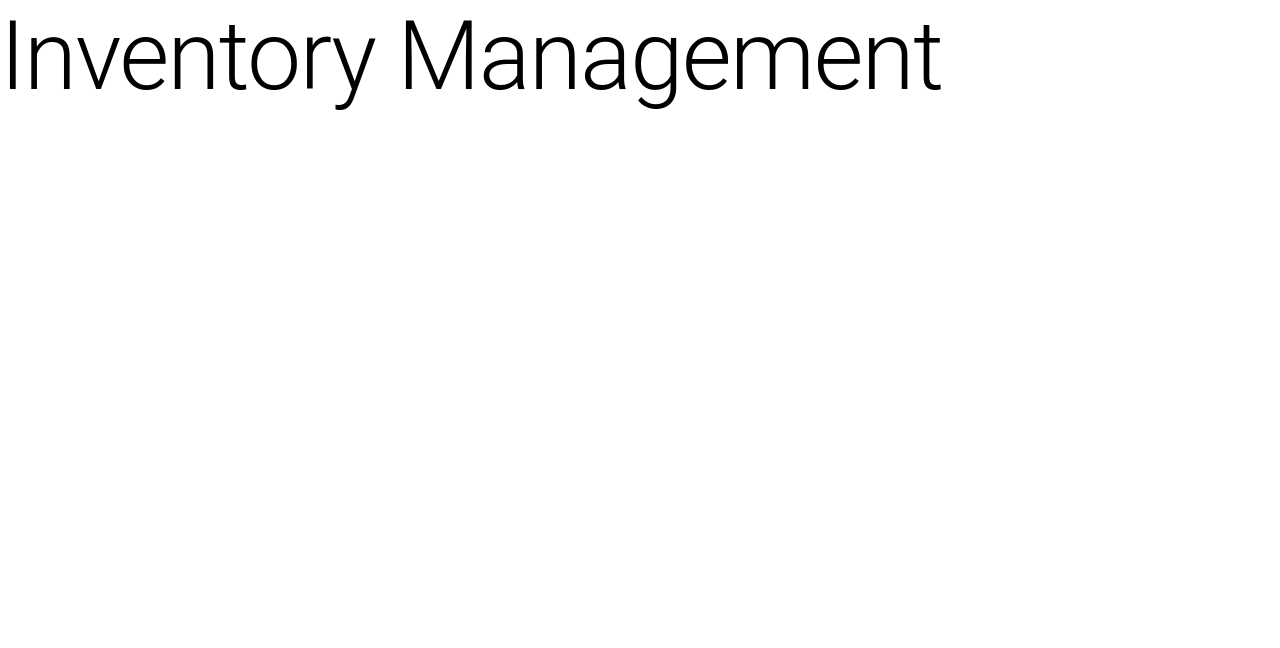
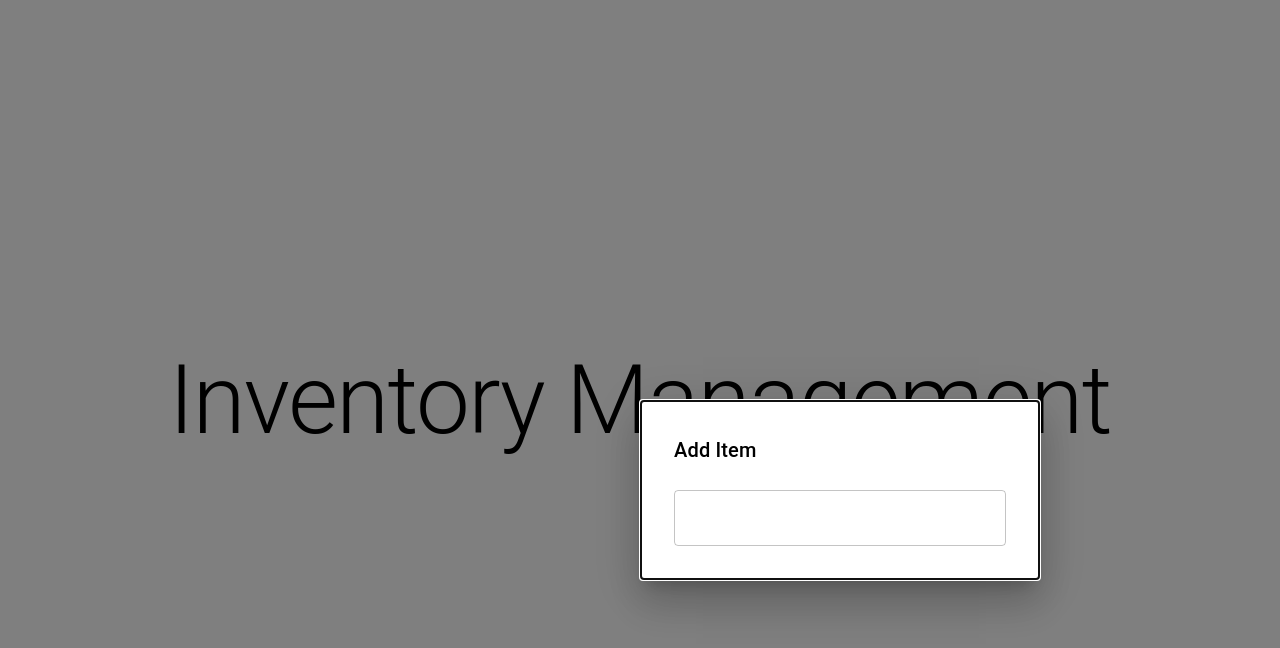
Before and after one commit to ArshSSandhu/inventory-tracker-app, a Next.js app in the folder inventory-management-system/: page / in a window 1280 px wide. Shown: the top 648 px of the page. Built offline with nearby package versions, Linux system fonts and the light colour scheme; no server answers; the database is empty.

Commit message:
UI setup

```diff
--- a/inventory-management-system/app/page.js
+++ b/inventory-management-system/app/page.js
@@ -2,12 +2,12 @@
 import Image from "next/image"
 import {useState, useEffect} from 'react'
 import {firestore} from '@/firebase'
-import {Box, Typography} from '@mui/material'
+import {Box, Modal, Typography, Stack, TextField} from '@mui/material'
 import {collection, getDocs , query} from 'firebase/firestore'
 
 export default function Home() {
  const [inventory, setInventory] = useState([])
- const [open, setOpen] = useState(false)
+ const [open, setOpen] = useState(true)
  const [itemName, setItemName] = useState([''])
 
 const updateInventory = async () =>{
@@ -61,17 +61,47 @@ const handleOpen = () => setOpen(true)
 const handleClose = () => setOpen(false)
 
 return(
-  <Box>
+  <Box
+  width="100vw"
+  height="100vh"
+  display="flex"
+  justifyContent="center"
+  alignItems="center"
+  gap={2}
+  >
+   <Modal open={open} onClose={handleClose}>
+    <Box
+    position="absolute"
+    top="50%"
+    left="50%"
+    width={400}
+    bgcolor="white"
+    border="2px solid #000"
+    boxShadow={24}
+    p={4}
+    display="flex"
+    flexDirection="column"
+    gap={3}
+    sx={{
+      tranform: 'translate(-50%, -50%)',
+    }}
+    >
+      <Typography variant="h6">Add Item</Typography>
+      <Stack width="100%" direction="row" spacing={2}>
+          <TextField
+          variant="outlined"
+          fullWidth
+          value={itemName}
+          onChange={(e) =>{
+            setItemName(e.target.value)
+          }}
+          />
+
+      </Stack>
+    </Box>
+   </Modal>
+
     <Typography variant="h1">Inventory Management</Typography>
-    {inventory.forEach((item)=>{
-      console.log(item)
-      return(
-        <Box>
-          {item.name}
-          {item.count}
-        </Box>
-      )
-    })}
   </Box>
 )
 
```
